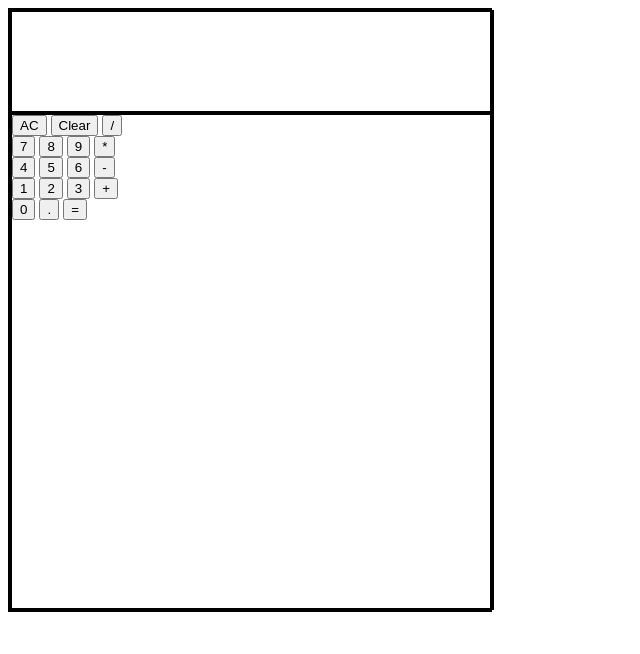
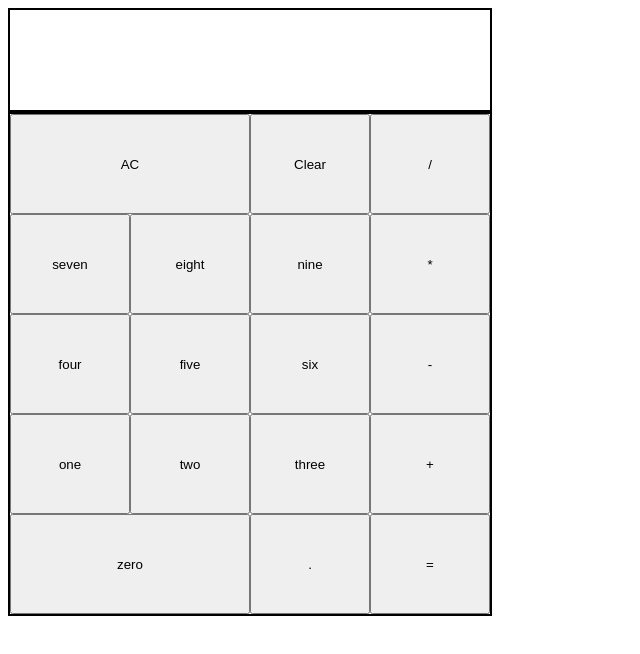
Before and after one commit to aish8la/Calculator, a plain HTML site: page index.html in a window 1280 px wide. Shown: the whole page, without its empty margins (0-640 px from the left). Drawn offline with Linux system fonts and the light colour scheme.

Commit message:
add id to the buttons

```diff
--- a/index.html
+++ b/index.html
@@ -8,37 +8,35 @@
     <link href="/styles.css" rel="stylesheet">
 </head>
 <body>
-    <div class="cal-body">
     <div class="display-section"></div>
     <div class="button-section">
         <div class="first-row-btn button-ctn">
-                <button class="button AC">AC</button>
-                <button class="button Clear">Clear</button>
-                <button class="button operator">/</button>
+            <button class="button AC" id="allClear-btn">AC</button>
+            <button class="button Clear" id="clear-btn">Clear</button>
+            <button class="button operator" id="divide-btn">/</button>
         </div>
         <div class="second-row-btn button-ctn">
-                <button class="button number">7</button>
-                <button class="button number">8</button>
-                <button class="button number">9</button>
-                <button class="button operator">*</button>
+            <button class="button number" id="seven-btn">seven</button>
+            <button class="button number" id="eight-btn">eight</button>
+            <button class="button number" id="nine-btn">nine</button>
+            <button class="button operator" id="multiply-btn">*</button>
         </div>
         <div class="third-row-btn button-ctn">
-                <button class="button number">4</button>
-                <button class="button number">5</button>
-                <button class="button number">6</button>
-                <button class="button operator">-</button>
+            <button class="button number" id="four-btn">four</button>
+            <button class="button number" id="five-btn">five</button>
+            <button class="button number" id="six-btn">six</button>
+            <button class="button operator" id="subtract-btn">-</button>
         </div>
         <div class="fourth-row-btn button-ctn">
-                <button class="button number">1</button>
-                <button class="button number">2</button>
-                <button class="button number">3</button>
-                <button class="button operator">+</button>
+            <button class="button number" id="one-btn">one</button>
+            <button class="button number" id="two-btn">two</button>
+            <button class="button number" id="three-btn">three</button>
+            <button class="button operator" id="add-btn">+</button>
         </div>
         <div class="fifth-row-btn button-ctn">
-                <button class="button number">0</button>
-                <button class="button number">.</button>
-                <button class="button operator">=</button>
-            </div>
+            <button class="button number" id="zero-btn">zero</button>
+            <button class="button number" id="decimal-btn">.</button>
+            <button class="button operator" id="equals-btn">=</button>
         </div>
     </div>
 </body>
--- a/styles.css
+++ b/styles.css
@@ -18,6 +18,16 @@
     border: 2px solid black;
 }
 
+.button-ctn {
+    display: flex;
+}
+
 .button {
+    min-width: 120px;
+    min-height: 100px;
+}
 
+#zero-btn,
+#allClear-btn {
+    flex-grow: 1;
 }
```
Lines whose indentation alone changed are shown as unchanged.
